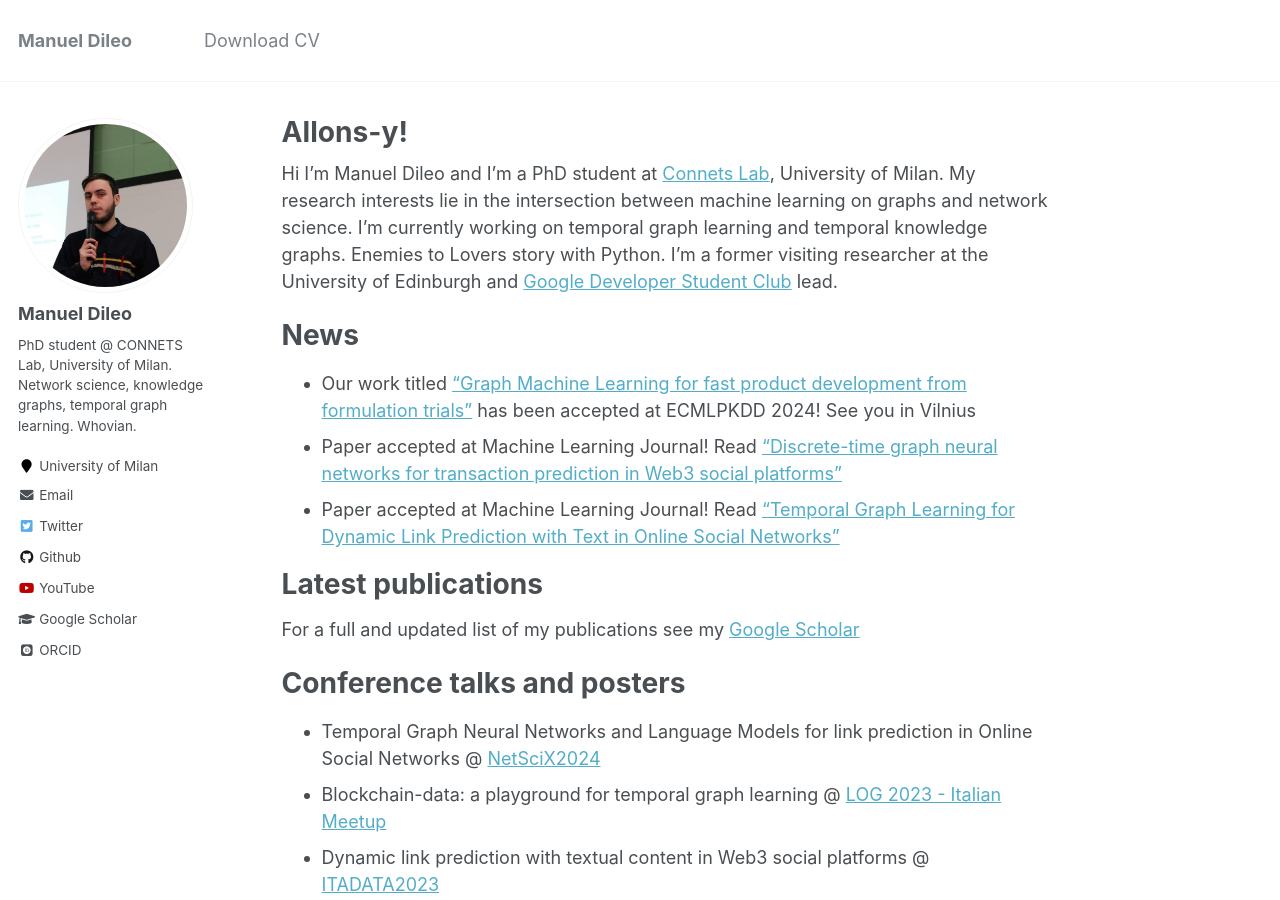
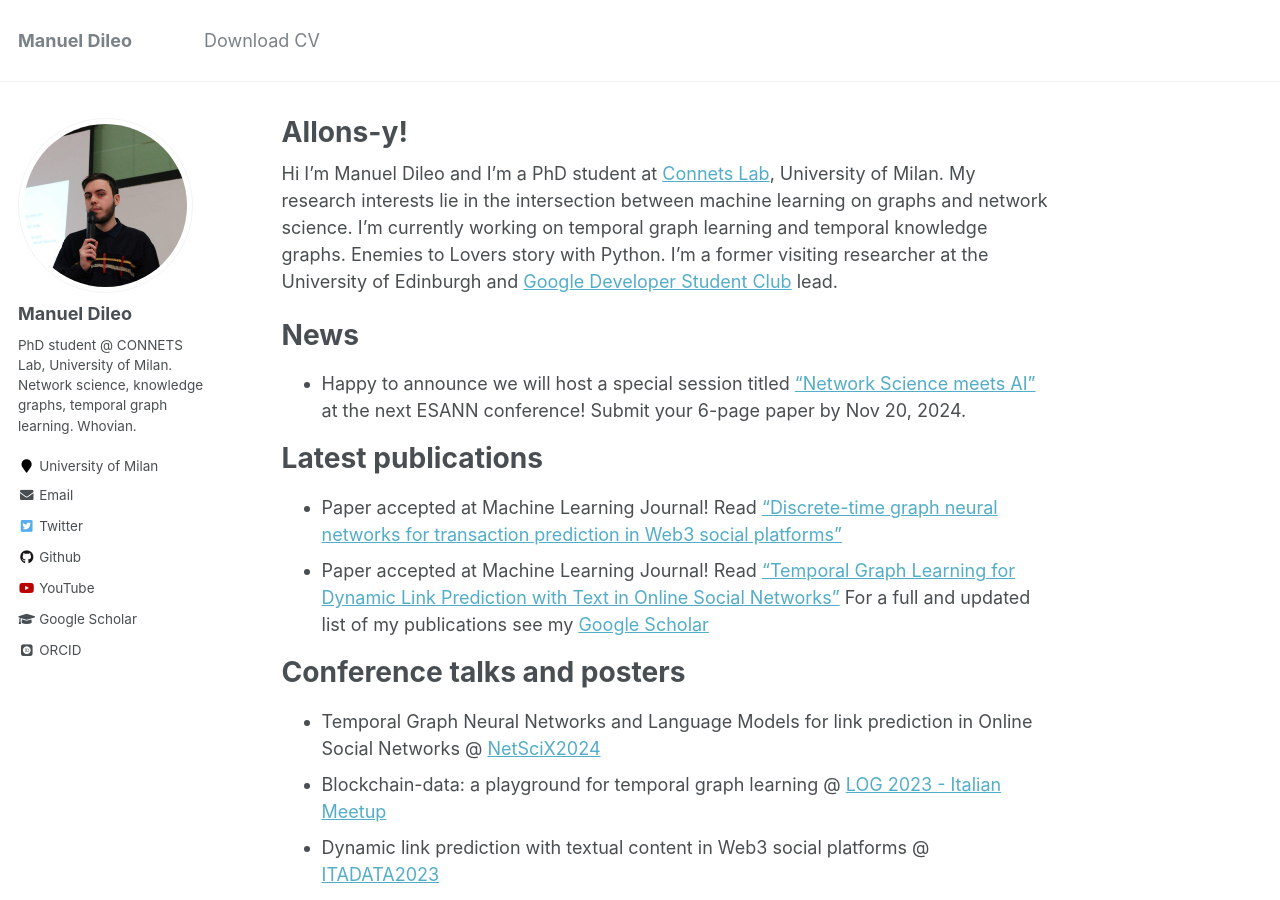
Before and after one commit to manuel-dileo/manuel-dileo.github.io, a Jekyll site: the page built from _pages/about.md, in a window 1280 px wide and 900 px high. Built offline with Jekyll 4.4.1, drawn with Linux system fonts in a browser that asks for light colours; some web fonts are replaced.

Commit message:
Update and typos Nov24

```diff
--- a/_pages/about.md
+++ b/_pages/about.md
@@ -12,12 +12,13 @@ Hi I'm Manuel Dileo and I'm a PhD student at [Connets Lab](https://www.connets.d
 
 News
 ======
-- Our work titled ["Graph Machine Learning for fast product development from formulation trials"](https://link.springer.com/chapter/10.1007/978-3-031-70378-2_19) has been accepted at ECMLPKDD 2024! See you in Vilnius
-- Paper accepted at Machine Learning Journal! Read ["Discrete-time graph neural networks for transaction prediction in Web3 social platforms"](https://link.springer.com/article/10.1007/s10994-024-06579-y)
-- Paper accepted at Machine Learning Journal! Read ["Temporal Graph Learning for Dynamic Link Prediction with Text in Online Social Networks"](https://link.springer.com/article/10.1007/s10994-023-06475-x)
+- Happy to announce we will host a special session titled ["Network Science meets AI"](https://sites.google.com/view/esann-netsai/home) at the next ESANN conference! Submit your 6-page paper by Nov 20, 2024.
+
 
 Latest publications
 ======
+- Paper accepted at Machine Learning Journal! Read ["Discrete-time graph neural networks for transaction prediction in Web3 social platforms"](https://link.springer.com/article/10.1007/s10994-024-06579-y)
+- Paper accepted at Machine Learning Journal! Read ["Temporal Graph Learning for Dynamic Link Prediction with Text in Online Social Networks"](https://link.springer.com/article/10.1007/s10994-023-06475-x)
 For a full and updated list of my publications see my [Google Scholar](https://scholar.google.com/citations?user=g6FUHEgAAAAJ&hl=it)
 
 Conference talks and posters
```
Also changed, not shown: _pages/review.md (+1 -1 lines).
